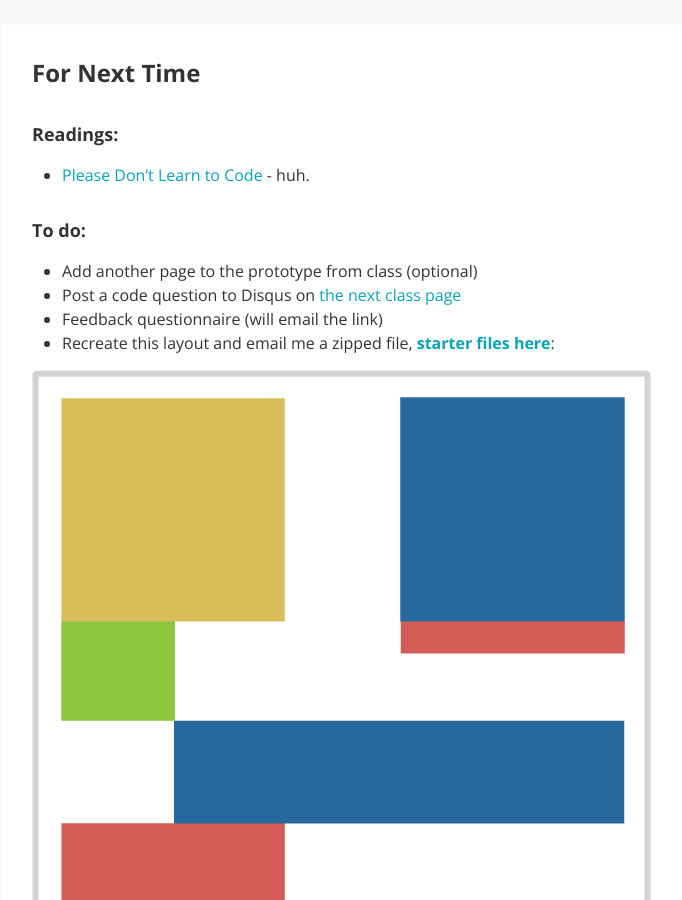
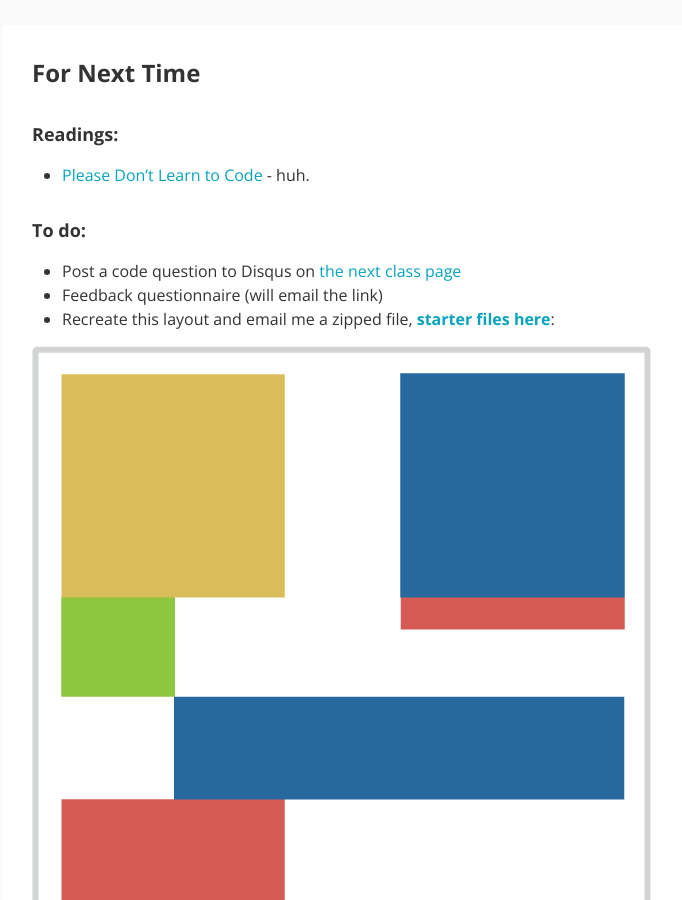
Before and after one commit to laras126/uipic-fall15, a Jekyll site: the page built from _posts/2015-03-07-class-3.markdown, in a window 1280 px wide and 900 px high, scrolled down 1550 px. Shown: the whole window, without its empty margins (268-950 px from the left). Built offline with Jekyll 4.4.1, drawn with Linux system fonts in a browser that asks for light colours; nearby versions of some CDN libraries; comment, search, counter and statistics services are not loaded.

Commit message:
todo update

```diff
--- a/_posts/2015-03-07-class-3.markdown
+++ b/_posts/2015-03-07-class-3.markdown
@@ -68,7 +68,6 @@ categories: class
 
 #### To do:
 
-* Add another page to the prototype from class (optional)
 * Post a code question to Disqus on [the next class page]({{ "/class/2015/03/14/class-4.html" | prepend: site.baseurl }})
 * Feedback questionnaire (will email the link)
 * Recreate this layout and email me a zipped file, **[starter files here](http://stuff.notlaura.com/downloads/layout-exercise.zip)**:
```
Also changed, not shown: 2 other files.
